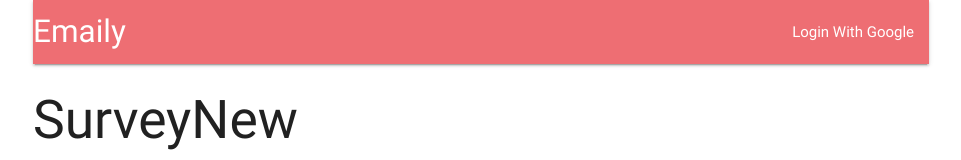
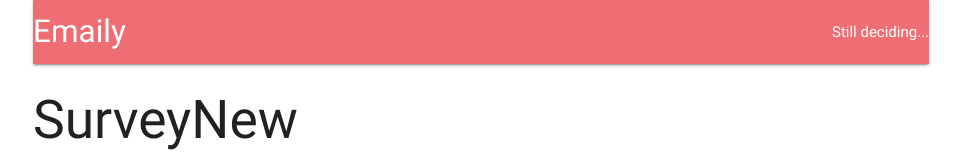
Before and after one commit to qqqlllyyyy/emaily-survey-app, a React (Create React App) app in the folder client/: page /surveys/new in a window 1280 px wide. Shown: the top 160 px of the page, without its empty margins (159-1120 px from the left). Built offline with nearby package versions, Linux system fonts and the light colour scheme; no server answers.

Commit message:
AuthReducer completed

```diff
--- a/client/src/components/Header.js
+++ b/client/src/components/Header.js
@@ -1,20 +1,35 @@
 import React, { Component } from "react";
+import { connect } from "react-redux";
 
 class Header extends Component {
+  renderContent() {
+    switch (this.props.auth) {
+      case null:
+        return "Still deciding...";
+      case false:
+        return "I'm logged out.";
+      default:
+        return "I'm logged in.";
+    }
+  }
+
   render() {
     return (
       <nav>
         <div className="nav-wrapper">
           <a className="left brand-logo">Emaily</a>
-          <ul className="right">
-            <li>
-              <a>Login With Google</a>
-            </li>
-          </ul>
+          <ul className="right">{this.renderContent()}</ul>
         </div>
       </nav>
     );
   }
 }
 
-export default Header;
+function mapStateToProps(state) {
+  // We just care about the 'auth' piece
+  return { auth: state.auth };
+}
+// Equivalent to (by destruction):
+// function mapStateToProps({ auth }) { return { auth }; }
+
+export default connect(mapStateToProps)(Header);
--- a/client/src/reducers/authReducer.js
+++ b/client/src/reducers/authReducer.js
@@ -4,8 +4,12 @@ import { FETCH_USER } from "../actions/types";
  * @param The state
  * @param The action object
  */
-export default function(state = {}, action) {
+export default function(state = null, action) {
   switch (action.type) {
+    case FETCH_USER:
+      // action.payload will be an empty string if the user is not logged in.
+      // It is the user model if the user is logged in.
+      return action.payload || false;
     default:
       return state; // No change to our state
   }
```
Also changed, not shown: 2 other files (tests, documents, lock files or other folders).
